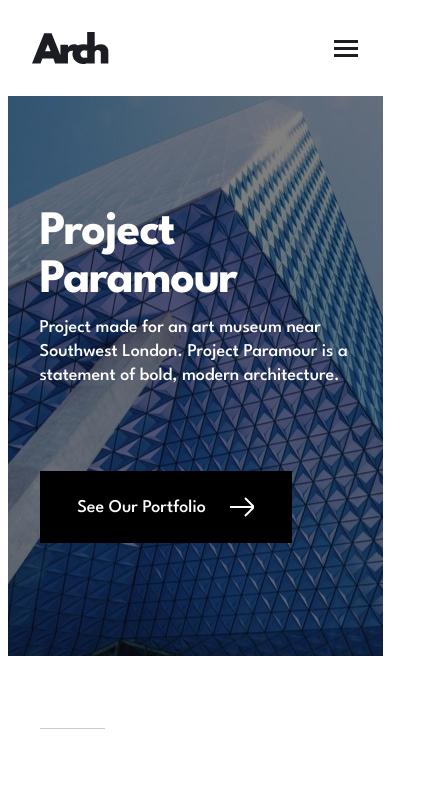
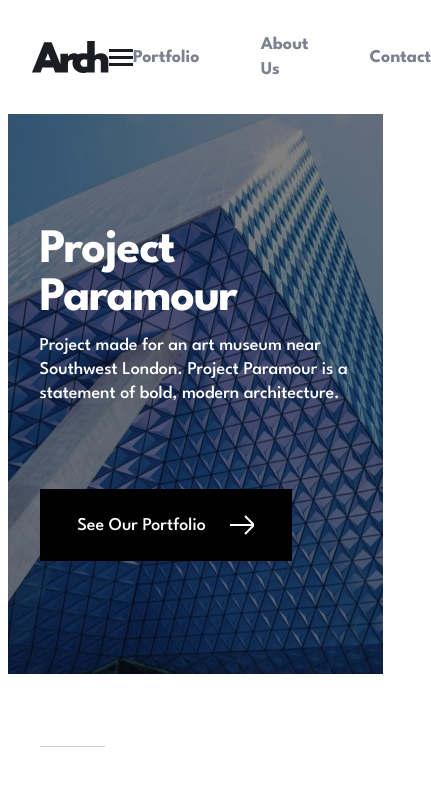
Before and after one commit to gigakhrz/arch-studio-multi-page-website, a Next.js app: page / in a window 390 px wide. Shown: the top 800 px of the page, 431 px wide, since content can reach past the window. Built offline with nearby package versions, Linux system fonts and the light colour scheme.

Commit message:
import nav bar in header and update some header styles on tablet

```diff
--- a/src/app/components/Header/Header.tsx
+++ b/src/app/components/Header/Header.tsx
@@ -6,6 +6,7 @@ import Burgermenu from "./BurgerMenu";
 import { setBurger } from "@/features/burgermenuSlice";
 import { useDispatch } from "react-redux";
 import { usePathname } from "next/navigation";
+import Navbar from "./Navbar";
 
 export default function Header(): JSX.Element {
   const router = useRouter();
@@ -20,7 +21,7 @@ export default function Header(): JSX.Element {
   const dispatch = useDispatch();
 
   return (
-    <div className="flex w-full justify-between p-8 items-center">
+    <div className="flex w-full justify-between p-8 items-center md:justify-center md:gap-[80px] md:px-[97px]">
       <img
         className="w-[77px] h-[32px] cursor-pointer"
         src={logoImg.src}
@@ -34,6 +35,7 @@ export default function Header(): JSX.Element {
         alt="burger menu"
       />
       <Burgermenu />
+      <Navbar />
     </div>
   );
 }
--- a/src/app/components/Header/Navbar.tsx
+++ b/src/app/components/Header/Navbar.tsx
@@ -2,22 +2,22 @@ import Link from "next/link";
 
 const Navbar = (): JSX.Element => {
   return (
-    <div className="w-full flex gap-[61px] items-start">
+    <div className="w-full flex gap-[61px] items-center ">
       <Link
         href="/portfolio"
-        className="text-[#7D828F] text-[32px] leading-[40px] font-bold"
+        className="text-[#7D828F] text-[18px] leading-[25px] font-bold"
       >
         Portfolio
       </Link>
       <Link
         href="/about"
-        className="text-[#7D828F] text-[32px] leading-[40px] font-bold"
+        className="text-[#7D828F] text-[18px] leading-[25px] font-bold"
       >
         About Us
       </Link>
       <Link
         href="/contact"
-        className="text-[#7D828F] text-[32px] leading-[40px] font-bold"
+        className="text-[#7D828F] text-[18px] leading-[25px] font-bold"
       >
         Contact
       </Link>
```
